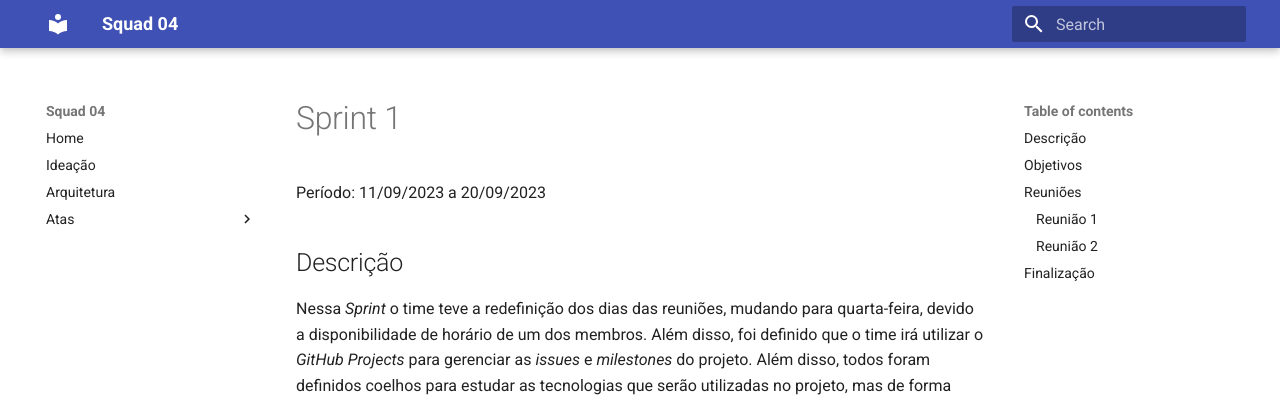
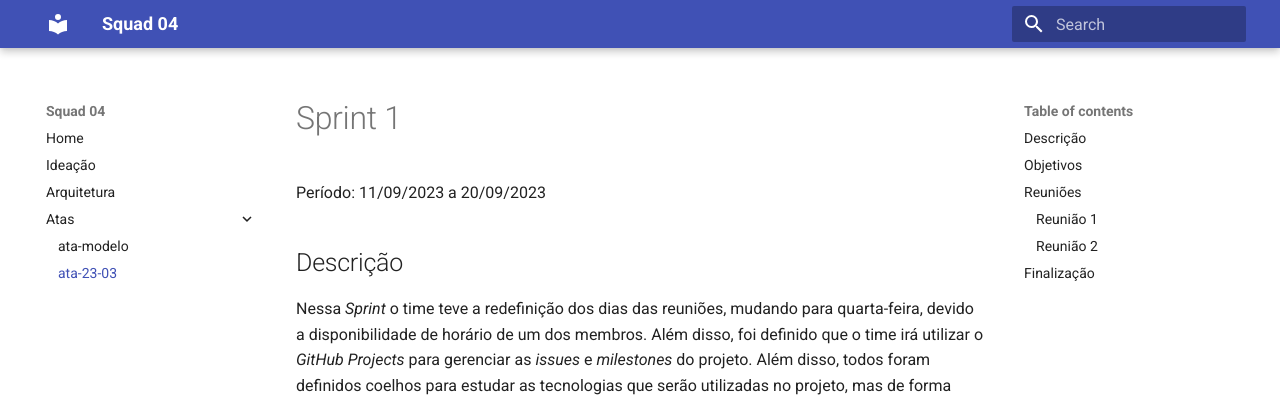
Before and after one commit to unb-mds/2024-1-squad04, an MkDocs documentation site: the page built from docs/Atas/ata-23-03.md, in a window 1280 px wide. Shown: the top 403 px of the page. Built offline with MkDocs 1.6.1 and Material for MkDocs 9.7.7, drawn with Linux system fonts in a browser that asks for light colours.

Commit message:
Update mkdocs.yml
Corrigindo o caminho das ATAS no github pages

```diff
--- a/mkdocs.yml
+++ b/mkdocs.yml
@@ -7,5 +7,5 @@ nav:
   - Ideação: ideacao.md
   - Arquitetura: arquitetura.md
   - Atas:
-    - ata-modelo: atas/ata-modelo.md
-    - ata-23-03: atas/ata-23-03.md
+    - ata-modelo: Atas/ata-modelo.md
+    - ata-23-03: Atas/ata-23-03.md
```
